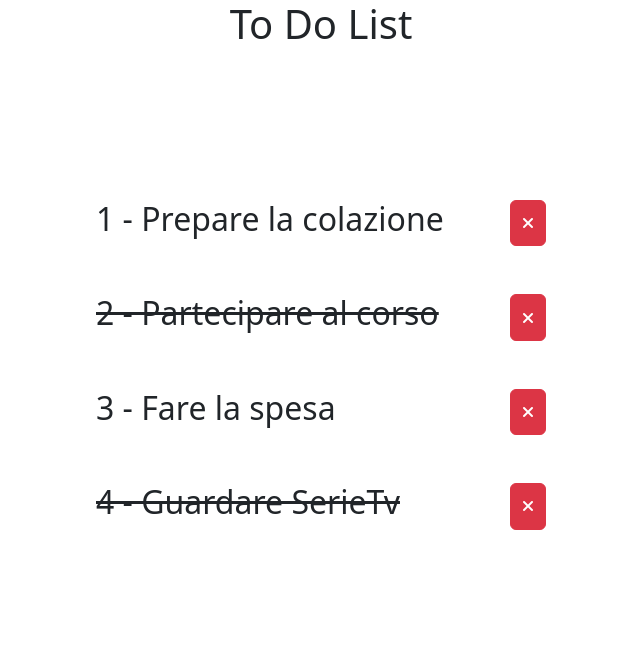
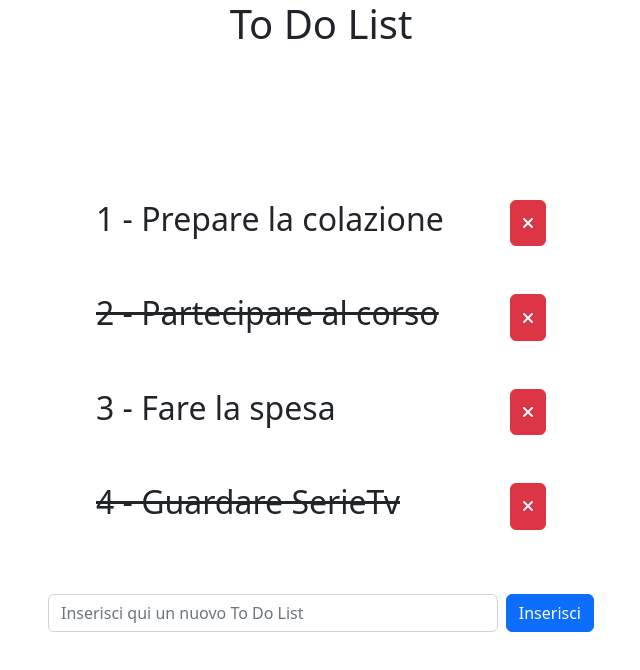
Before and after one commit to Mark-dev30/vue-todolist, a plain HTML site: page index.html in a window 1280 px wide. Shown: the whole page, without its empty margins (319-959 px from the left). Drawn offline with nearby package versions, Linux system fonts and the light colour scheme.

Commit message:
MILESTONE 3 completed

```diff
--- a/index.html
+++ b/index.html
@@ -28,6 +28,10 @@
                                     </li>
                                 </ul>
                             </div>
+                            <div class="d-flex mb-5">
+                                <input type="text" class="form-control" placeholder="Inserisci qui un nuovo To Do List" v-model="textInput">
+                                <button class="btn btn-primary ms-2" @click="createTodo">Inserisci</button>
+                            </div>
                         </div>
                     </div>
 
--- a/js/main.js
+++ b/js/main.js
@@ -3,6 +3,7 @@ const { createApp } = Vue
   createApp({
     data() {
       return {
+        textInput:"",
         todoList: [
             {
                 text: "Prepare la colazione",
@@ -31,6 +32,15 @@ const { createApp } = Vue
 
       removeTodo(index){
         this.todoList.splice(index, 1);
+      },
+
+      createTodo(){
+        let newtodo = {
+            text: this.textInput,
+            done: Math.random() >= 0.5
+        }
+
+        this.todoList.push(newtodo);
       }
 
     },
```
